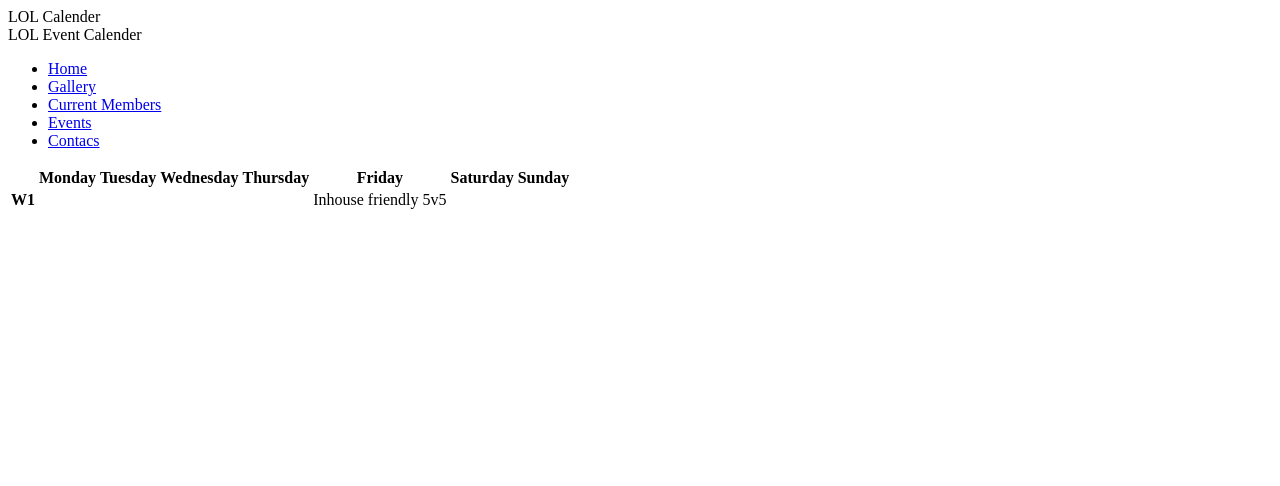
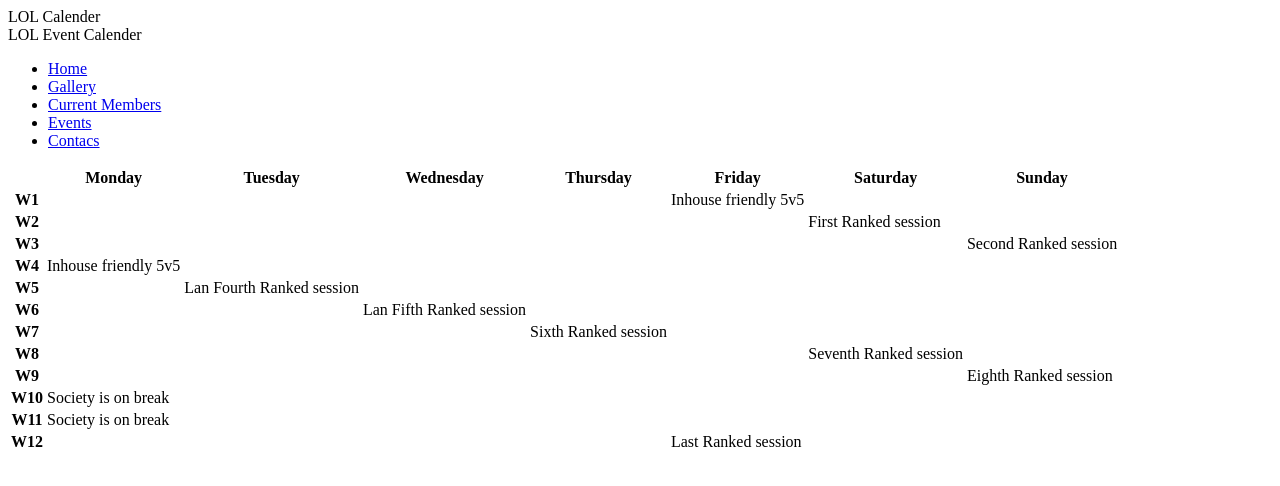
Before and after one commit to AquaTic132/WebDesign-Coursework, a plain HTML site: page coursework/event_calendar.html in a window 1280 px wide. Drawn offline with Linux system fonts and the light colour scheme.

Commit message:
Add files via upload

```diff
--- a/coursework/event_calendar.html
+++ b/coursework/event_calendar.html
@@ -24,6 +24,39 @@
                     </tr>
                     <tr>
                         <th>W1</th><td></td><td></td><td></td><td></td><td>Inhouse friendly 5v5</td><td></td><td></td>
+                    </tr>
+                    <tr>
+                        <th>W2</th><td></td><td></td><td></td><td></td><td></td><td>First Ranked session</td><td></td>
+                    </tr>
+                    <tr>
+                        <th>W3</th><td></td><td></td><td></td><td></td><td></td><td></td><td>Second Ranked session</td>
+                    </tr>
+                    <tr>
+                        <th>W4</th><td>Inhouse friendly 5v5</td><td></td><td></td><td></td><td></td><td></td><td></td>
+                    </tr>
+                    <tr>
+                        <th>W5</th><td></td><td>Lan Fourth Ranked session</td><td></td><td></td><td></td><td></td><td></td>
+                    </tr>
+                    <tr>
+                        <th>W6</th><td></td><td></td><td>Lan Fifth Ranked session</td><td></td><td></td><td></td><td></td>
+                    </tr>
+                    <tr>
+                        <th>W7</th><td></td><td></td><td></td><td>Sixth Ranked session</td><td></td><td></td><td></td>
+                    </tr>
+                    <tr>
+                        <th>W8</th><td></td><td></td><td></td><td></td><td></td><td>Seventh Ranked session</td><td></td>
+                    </tr>
+                    <tr>
+                        <th>W9</th><td></td><td></td><td></td><td></td><td></td><td></td><td>Eighth Ranked session</td>
+                    </tr>
+                    <tr>
+                        <th>W10</th><td>Society is on break</td>
+                    </tr>
+                    <tr>
+                        <th>W11</th><td>Society is on break</td>
+                    </tr>
+                    <tr>
+                        <th>W12</th><td></td><td></td><td></td><td></td><td>Last Ranked session</td><td></td><td></td>
                     </tr>
 
 
```
